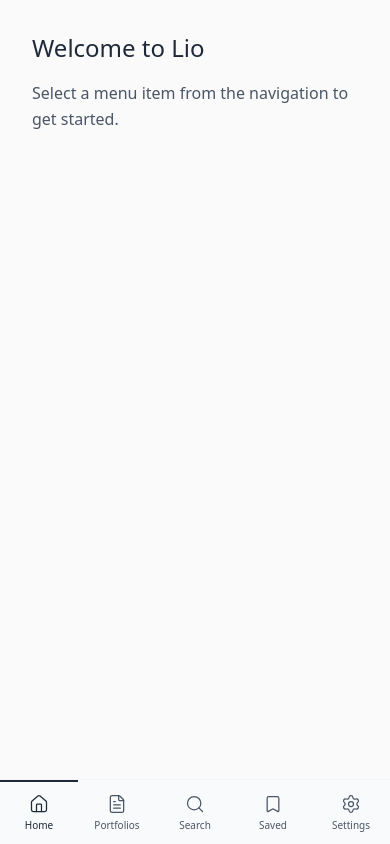
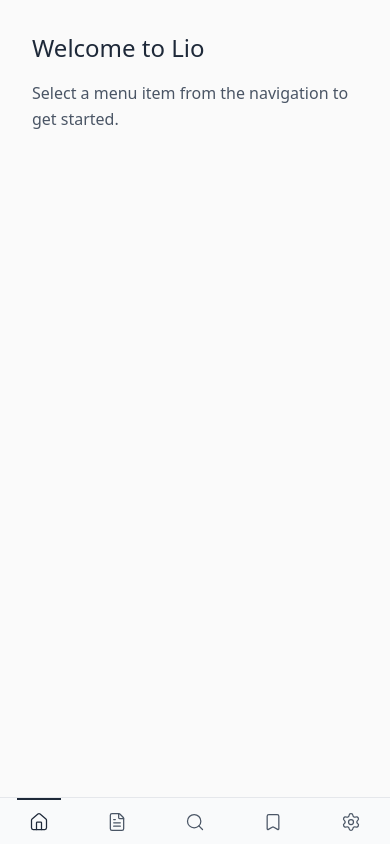
Before and after one commit to the-walkerrr/lio-fe, a Next.js app: page / in a window 390 px wide. Built offline with nearby package versions, Linux system fonts and the light colour scheme.

Commit message:
navbar refactoring

```diff
--- a/src/components/Navbar.js
+++ b/src/components/Navbar.js
@@ -9,13 +9,45 @@ const menuItems = [
   { name: 'Portfolios', href: '/portfolios', icon: FileText },
   { name: 'Search', href: '/search', icon: Search },
   { name: 'Saved', href: '/saved', icon: Bookmark },
-  { name: 'Settings', href: '/settings', icon: Settings },
 ];
 
 export default function Navbar() {
   const pathname = usePathname();
+  const isActive = (href) => pathname === href;
 
-  const isActive = (href) => pathname === href;
+  // Desktop Sidebar Link
+  const SidebarLink = ({ name, href, icon: Icon }) => (
+    <Link
+      href={href}
+      className={`flex items-center gap-3 px-6 py-3 transition-colors duration-200 ${
+        isActive(href)
+          ? 'bg-gray-200 text-gray-800'
+          : 'text-gray-600 hover:bg-gray-100'
+      }`}
+    >
+      <Icon size={22} strokeWidth={1.5} />
+      <span className="font-normal">{name}</span>
+    </Link>
+  );
+
+  // Mobile Bottom Link
+  const MobileLink = ({ href, icon: Icon }) => {
+    const active = isActive(href);
+    return (
+      <Link
+        href={href}
+        className="flex flex-col items-center justify-center flex-1 transition-colors duration-200"
+      >
+        <Icon
+          size={20}
+          strokeWidth={1.5}
+          className={`h-full w-fit border-t-2 py-3 px-3 transition-all ${
+            active ? 'text-gray-800 border-gray-800' : 'text-gray-600 border-transparent'
+          }`}
+        />
+      </Link>
+    );
+  };
 
   return (
     <>
@@ -23,55 +55,30 @@ export default function Navbar() {
       <aside className="hidden md:flex fixed left-0 top-0 h-screen w-56 flex-col bg-gray-50 border-r border-gray-300">
         {/* Logo / Brand */}
         <div className="p-6">
-          <h1 className="text-4xl font-medium text-gray-800">LIO</h1>
+          <h1 className="text-4xl font-medium text-gray-800 tracking-tight">LIO</h1>
           <p className="text-gray-600 text-sm">Portfolio Management</p>
         </div>
 
         {/* Main Menu Items */}
-        <nav className="flex-1">
-          {menuItems.map((item) => {
-            const Icon = item.icon;
-            const active = isActive(item.href);
-            return (
-              <Link
-                key={item.name}
-                href={item.href}
-                className={`flex items-center gap-3 px-6 py-3 text-gray-600 transition-colors duration-200 ${
-                  active
-                    ? 'bg-gray-200 text-gray-800'
-                    : 'hover:bg-gray-100'
-                }`}
-              >
-                <Icon size={22} />
-                <span className="font-normal">{item.name}</span>
-              </Link>
-            );
-          })}
+        <nav className="flex-1 mt-2">
+          {menuItems.map((item) => (
+            <SidebarLink key={item.name} {...item} />
+          ))}
         </nav>
 
+        {/* Settings at Bottom */}
+        <div className="mb-4">
+          <SidebarLink name="Settings" href="/settings" icon={Settings} />
+        </div>
       </aside>
 
       {/* Mobile Bottom Navigation */}
-      <nav className="md:hidden fixed bottom-0 left-0 right-0 bg-gray-50 border-t border-gray-100 z-50">
-        <div className="flex items-center justify-around h-16">
-          {menuItems.map((item) => {
-            const Icon = item.icon;
-            const active = isActive(item.href);
-            return (
-              <Link
-                key={item.name}
-                href={item.href}
-                className={`flex flex-col items-center justify-center flex-1 h-full text-gray-600 transition-colors duration-200 ${
-                  active
-                    ? 'border-t-2 border-gray-800 text-gray-800'
-                    : 'border-t-2 border-transparent hover:text-gray-800'
-                }`}
-              >
-                <Icon size={20} strokeWidth={1.5} />
-                <span className="text-[10px] mt-1 font-normal">{item.name}</span>
-              </Link>
-            );
-          })}
+      <nav className="md:hidden fixed bottom-0 left-0 right-0 bg-gray-50 border-t border-gray-200 z-50">
+        <div className="flex items-center justify-around">
+          {menuItems.map((item) => (
+            <MobileLink key={item.name} {...item} />
+          ))}
+          <MobileLink href="/settings" icon={Settings} />
         </div>
       </nav>
     </>
```
